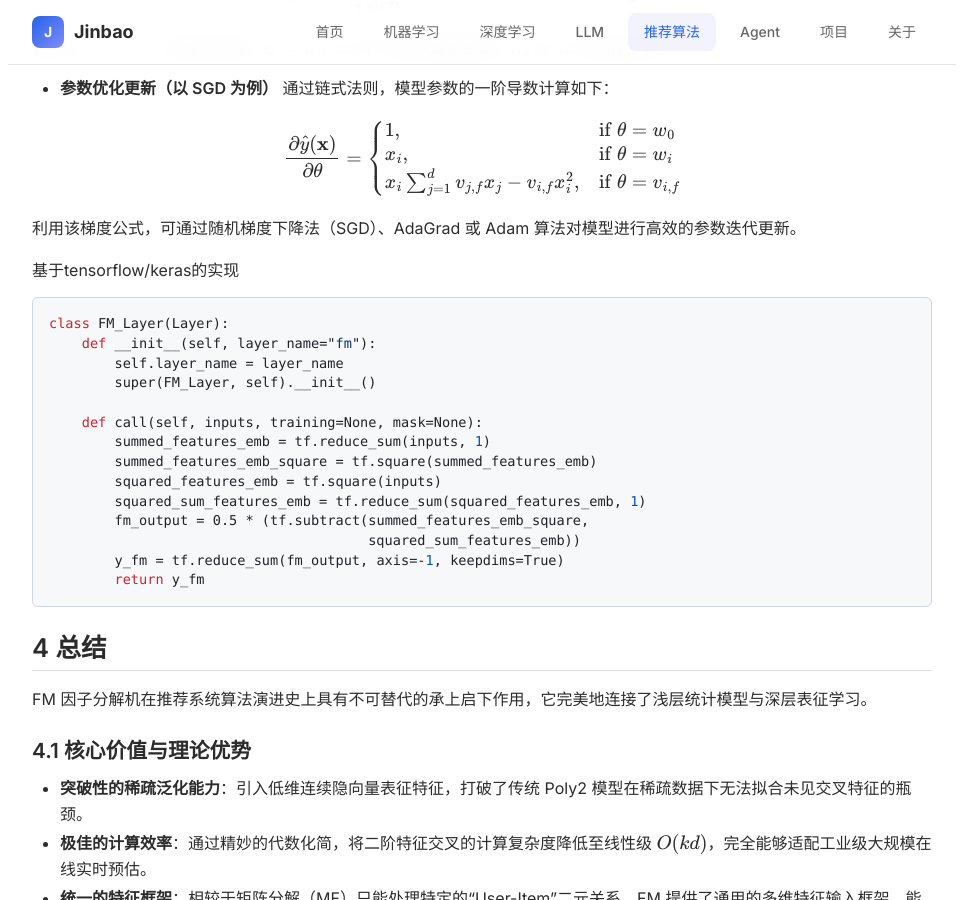
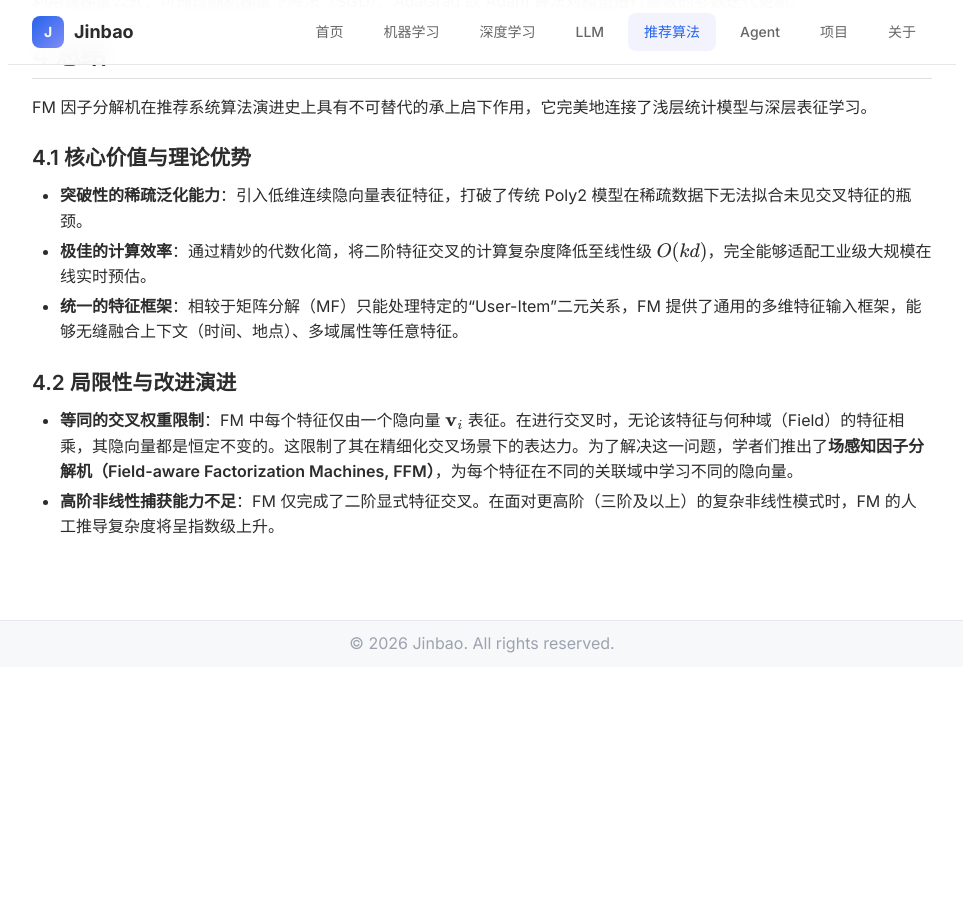
Before and after one commit to JinbaoSite/jinbaosite.github.io, a Jekyll site: the page built from recsys/fm.md, in a window 1280 px wide and 900 px high, scrolled down 2817 px. Shown: the whole window, without its empty margins (158-1121 px from the left). Built offline with Jekyll 4.4.1, drawn with Linux system fonts in a browser that asks for light colours; our own code applies the rules of GitHub Pages for plain Markdown files; formulas are drawn with MathJax 3; after the commit the page ends 3492 px from its top, so only the background shows below that; some of the changed text lies outside the part shown.

Commit message:
Update fm.md

````diff
--- a/recsys/fm.md
+++ b/recsys/fm.md
@@ -35,12 +35,6 @@
 
 在传统多项式模型中，交叉项参数 $w_{ij}$ 的训练必须依赖特征 $x_i$ 和 $x_j$ 在训练集中同时出现（即 $x_i x_j \neq 0$）。
 而在 FM 模型中，交叉项的参数由 $\langle \mathbf{v}_i, \mathbf{v}_j \rangle$ 决定。即使在训练集中特征 $x_i$ 和 $x_j$ **从未共现过**，只要 $x_i$ 与其他特征共现过（从而训练了 $\mathbf{v}_i$），且 $x_j$ 也与其他特征共现过（从而训练了 $\mathbf{v}_j$），模型依然能够通过内积得出一个合理的、具备泛化性的交叉权重。这从根本上克服了稀疏数据对特征交叉参数训练的限制。
-
-FM算法为每个特征$x_i$学习了一个$k \times 1$的的隐向量，把原本要学习的参数$n^2$减少到了$nk$，极大的降低了训练开销；
-
-同时FM能更好地解决数据稀疏性的问题，假定样本中有两个特征$(X,Y)$，对于训练样本$(x_1, y_1)$，FM算法可以学习到$x_1$的隐向量和$y_1$的隐向量，计算得到权重系数$w_{11}$，对于训练样本$(x_2, y_2)$，FM算法可以学习到$x_2$的隐向量和$y_2$的隐向量，计算得到权重系数$w_{22}$，那么对于没有出现的训练样本$(x_1, y_2), (x_2, y_1)$，可以通过对$x_1$的隐向量和$y_2$的隐向量的内积得到样本$(x_1, y_2)$的权重系数$w_{12}$，以及对$x_2$的隐向量和$y_1$的隐向量的内积得到样本$(x_2, y_1)$的权重系数$w_{21}$，所以FM算法可以学习到训练样本中没有出现组合特征的权重系数，更好地解决了数据稀疏性问题。
-
-FM算法的缺点也非常明显，只扩展了二阶特征交叉，没办法进行更高阶的特征交叉。
 
 ## 3 FM实现
 
@@ -88,24 +82,6 @@
 
 利用该梯度公式，可通过随机梯度下降法（SGD）、AdaGrad 或 Adam 算法对模型进行高效的参数迭代更新。
 
-基于tensorflow/keras的实现
-```python
-class FM_Layer(Layer):
-    def __init__(self, layer_name="fm"):
-        self.layer_name = layer_name
-        super(FM_Layer, self).__init__()
-
-    def call(self, inputs, training=None, mask=None):
-        summed_features_emb = tf.reduce_sum(inputs, 1)
-        summed_features_emb_square = tf.square(summed_features_emb)
-        squared_features_emb = tf.square(inputs)
-        squared_sum_features_emb = tf.reduce_sum(squared_features_emb, 1)
-        fm_output = 0.5 * (tf.subtract(summed_features_emb_square,
-                                       squared_sum_features_emb))
-        y_fm = tf.reduce_sum(fm_output, axis=-1, keepdims=True)
-        return y_fm
-```
-
 ## 4 总结
 
 FM 因子分解机在推荐系统算法演进史上具有不可替代的承上启下作用，它完美地连接了浅层统计模型与深层表征学习。
````
